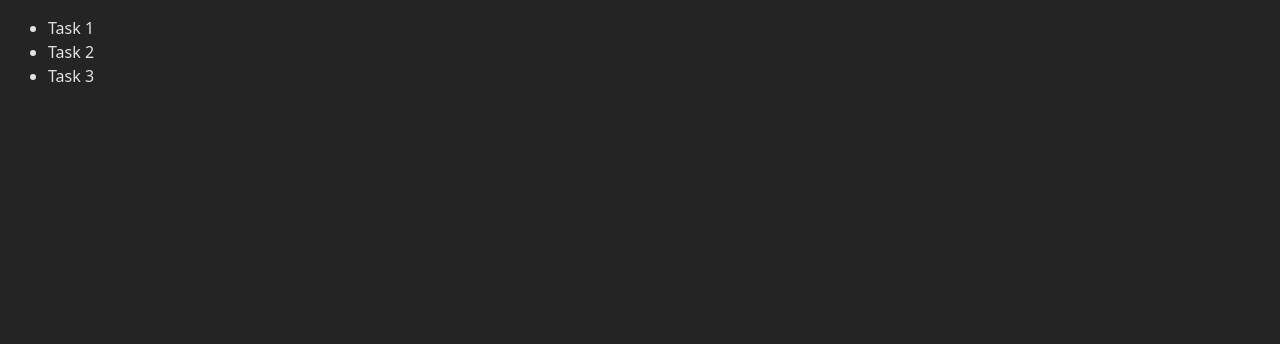
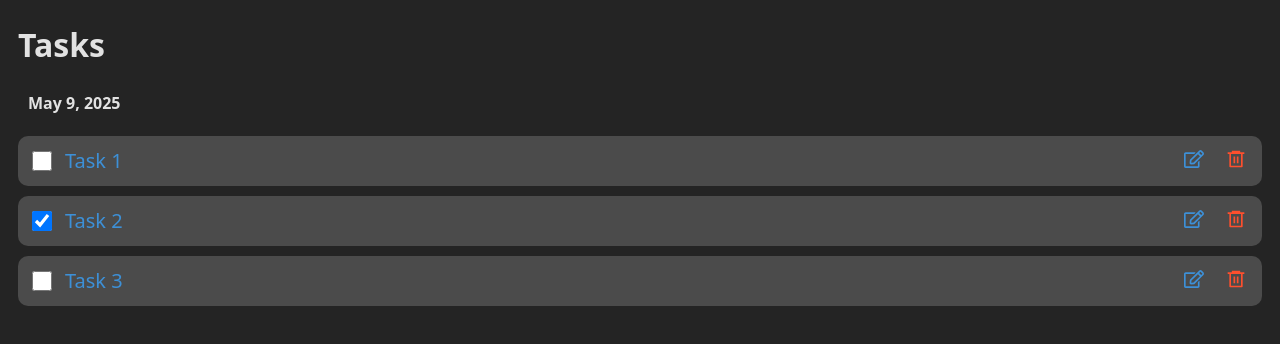
Before and after one commit to AhmedElbassuony/React-DSC-First-Task-TodoApp, a React (Vite) app: page / in a window 1280 px wide. Shown: the top 344 px of the page. Built offline with nearby package versions, Linux system fonts and the light colour scheme.

Commit message:
TaskItem with Delete Functoin And Style.

```diff
--- a/package.json
+++ b/package.json
@@ -11,7 +11,8 @@
   },
   "dependencies": {
     "react": "^19.0.0",
-    "react-dom": "^19.0.0"
+    "react-dom": "^19.0.0",
+    "react-icons": "^5.5.0"
   },
   "devDependencies": {
     "@eslint/js": "^9.22.0",
--- a/src/App.jsx
+++ b/src/App.jsx
@@ -1,5 +1,6 @@
 import { createContext, useReducer } from "react";
 import TaskList from "./components/TaskList";
+import DateRepresenter from "./components/DateRepresenter";
 const initialTodos = {
   filter: "All",
   data: [{
@@ -25,6 +26,10 @@ const reducer = (state, action) => {
           return task;
         })
       }
+    case "remove":
+      return {
+        ...state, data: state.data.filter((_, index) => index !== action.idx)
+      }
     case "All":
       return { ...state, filter: "All" };
     case "Pending":
@@ -44,7 +49,9 @@ function App() {
   const [tasks, dispatch] = useReducer(reducer, initialTodos);
   return (
     <TaskProvider.Provider value={{ tasks: tasks, dispatch: dispatch }}>
-      <TaskList/>
+      <h1>Tasks</h1>
+      <h4><DateRepresenter /></h4>
+      <TaskList />
     </TaskProvider.Provider>
   )
 }
--- /dev/null
+++ b/src/components/DateRepresenter.jsx
@@ -0,0 +1,13 @@
+const DateRepresenter = () => {
+  const date = new Date();
+  const formattedDate = date.toLocaleDateString('en-US', {
+    year: 'numeric',
+    month: 'long',
+    day: 'numeric'
+  });
+
+  return formattedDate
+
+};
+
+export default DateRepresenter
--- /dev/null
+++ b/src/components/TaskItem.jsx
@@ -0,0 +1,30 @@
+import { useContext } from "react"
+import { TaskProvider } from "../App";
+import { FaRegEdit } from "react-icons/fa";
+import { RiDeleteBin6Line } from "react-icons/ri";
+
+const TaskItem = ({ task, done, index }) => {
+  const { dispatch } = useContext(TaskProvider);
+
+
+  const onCheck = () => {
+    dispatch({ type: "toggle", idx: index });
+  }
+  return (
+    <div style={{
+      display: "flex",
+      alignItems: "center",
+      margin: "10px",
+      backgroundColor: "#4b4b4b",
+      borderRadius: "10px",
+      padding: "10px"
+    }}>
+      <input type="checkbox" checked={done} onChange={onCheck} />
+      <p>{task}</p>
+      <button className="edit"><FaRegEdit /></button>
+      <button className="delete" onClick={() => dispatch({ type: "remove", idx: index })}><RiDeleteBin6Line /></button>
+    </div>
+  )
+};
+
+export default TaskItem;
--- a/src/components/TaskList.jsx
+++ b/src/components/TaskList.jsx
@@ -1,5 +1,6 @@
 import { useContext } from "react"
 import { TaskProvider } from "../App"
+import TaskItem from "./TaskItem";
 
 
 
@@ -21,11 +22,11 @@ const TaskList = () => {
       break;
   }
   return (
-    <ul>
+    <div>
       {
-        data.map((task, idx) => (<li key={idx}>{task.task}</li>))
+        data.map(({ task, done }, idx) => (<TaskItem key={idx} task={task} done={done} index={idx} />))
       }
-    </ul>
+    </div>
   )
 };
 
--- a/src/index.css
+++ b/src/index.css
@@ -1,8 +1,10 @@
 :root {
+  box-sizing: border-box;
   font-family: system-ui, Avenir, Helvetica, Arial, sans-serif;
   line-height: 1.5;
   font-weight: 400;
-
+  margin: 0;
+  padding: 0;
   color-scheme: light dark;
   color: rgba(255, 255, 255, 0.87);
   background-color: #242424;
@@ -12,3 +14,49 @@
   -webkit-font-smoothing: antialiased;
   -moz-osx-font-smoothing: grayscale;
 }
+
+button {
+  margin-left: 10px;
+  font-size: 20px;
+  background-color: transparent;
+  border: none;
+  cursor: pointer;
+  transition: 0.3s;
+}
+
+.edit{
+  color: #3D90D7;
+}
+.edit:hover{
+  color: #3d8fd7c4;
+}
+.delete{
+  color: #FE4F2D;
+}
+.delete:hover{
+  color: #fe502da9;
+}
+
+p {
+  flex: 1;
+  margin: 0;
+  margin-left: 10px;
+  text-align: left;
+  font-size: 20px;
+  color: #3D90D7;
+  background-color: #4b4b4b;
+}
+
+input[type="checkbox"]{
+  width: 20px;
+  height: 20px;
+  border-radius: 10px;
+}
+
+h1{
+  margin-left: 10px;
+}
+
+h4{
+  margin-left: 20px;
+}
```
Also changed, not shown: 1 other file (tests, documents, lock files or other folders).
